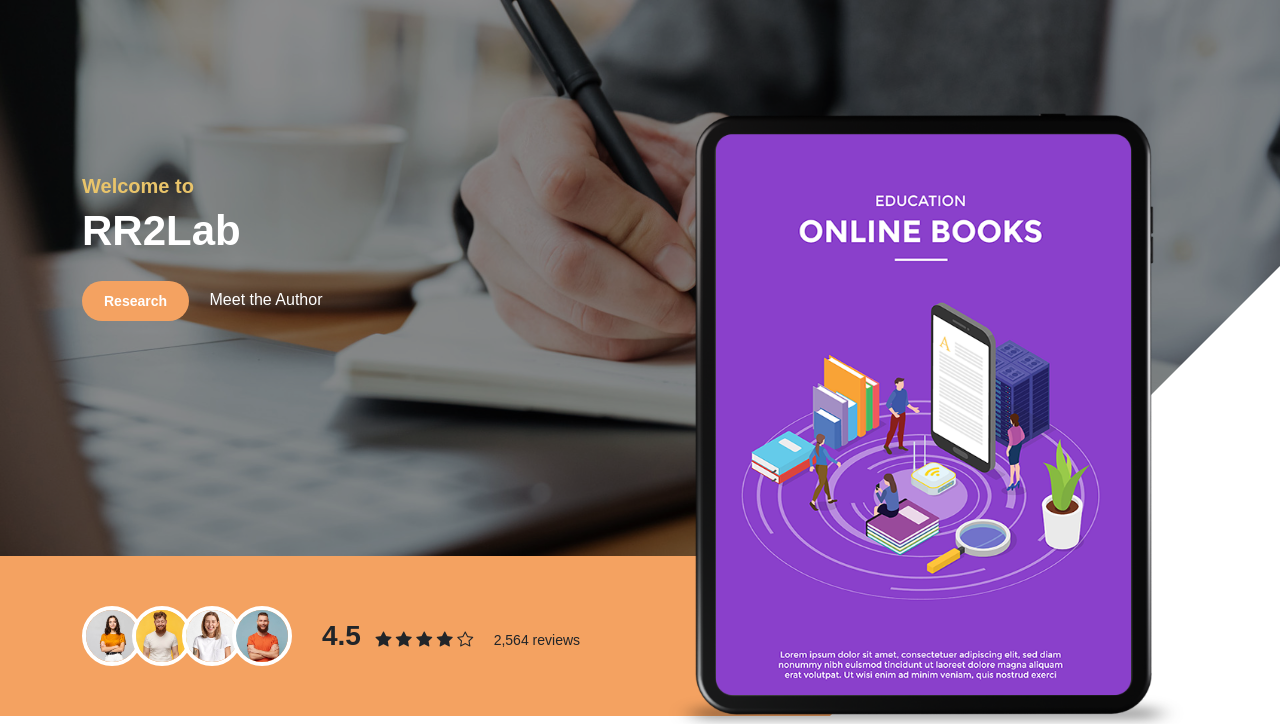
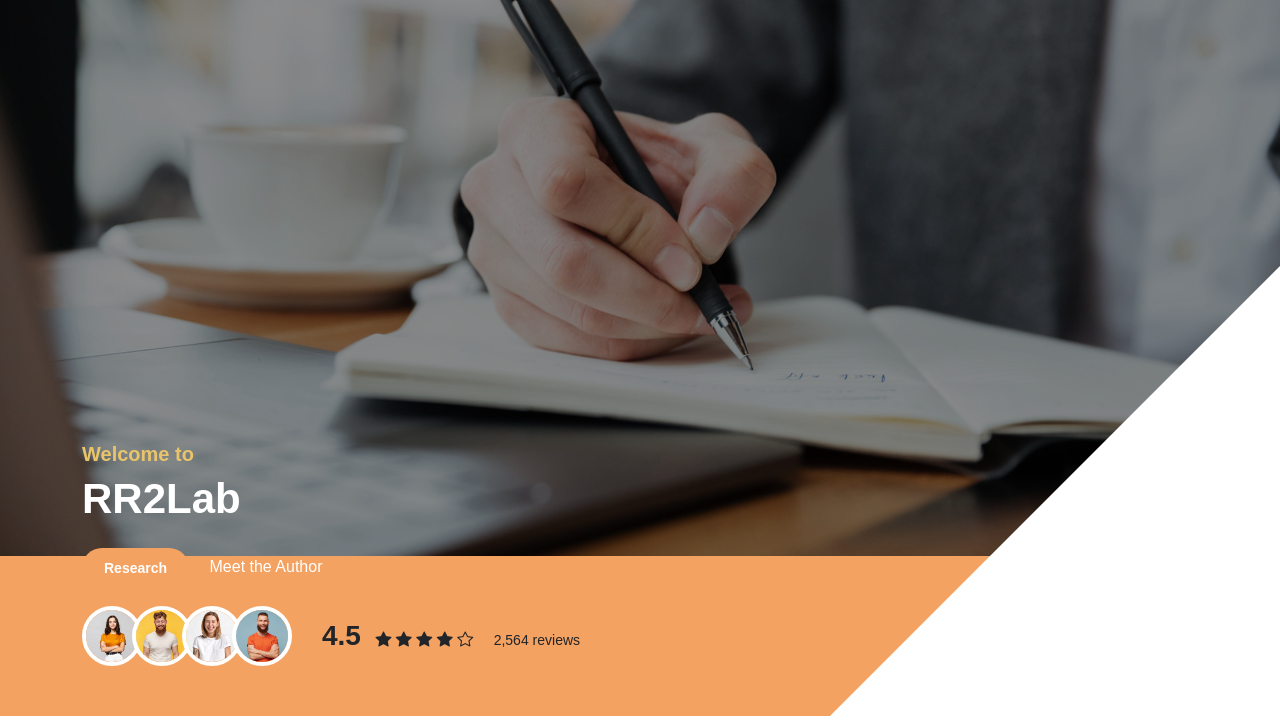
Before and after one commit to Ajeet1699/Ajeet1699.github.io, a plain HTML site: page index.html in a window 1280 px wide. Shown: the part 76-800 px from the top of the page. Drawn offline with Linux system fonts and the light colour scheme; a web font is replaced by a local one.

Commit message:
Update index.html

```diff
--- a/index.html
+++ b/index.html
@@ -102,7 +102,7 @@ https://templatemo.com/tm-588-ebook-landing
                         </div>
 
                         <div class="hero-image-wrap col-lg-6 col-12 mt-3 mt-lg-0">
-                            <img src="images/education-online-books.png" class="hero-image img-fluid" alt="education online books">
+                            <!-- <img src="images/education-online-books.png" class="hero-image img-fluid" alt="education online books"> -->
                         </div>
 
                     </div>
```
